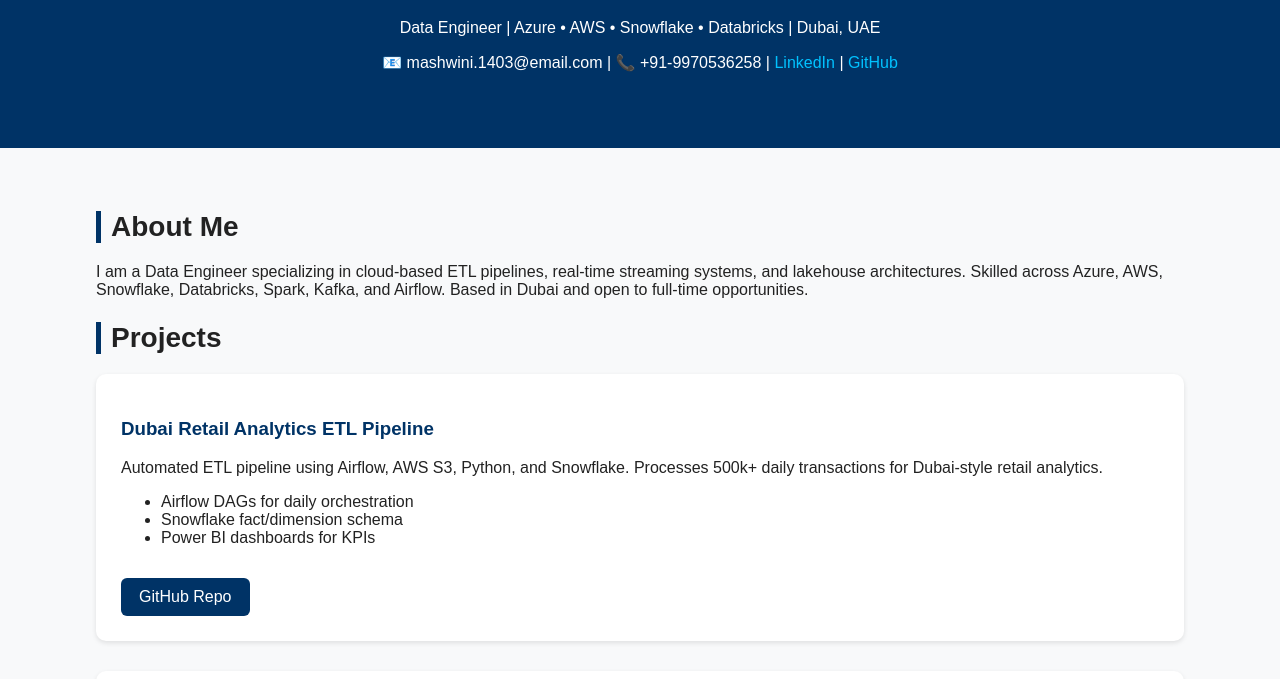
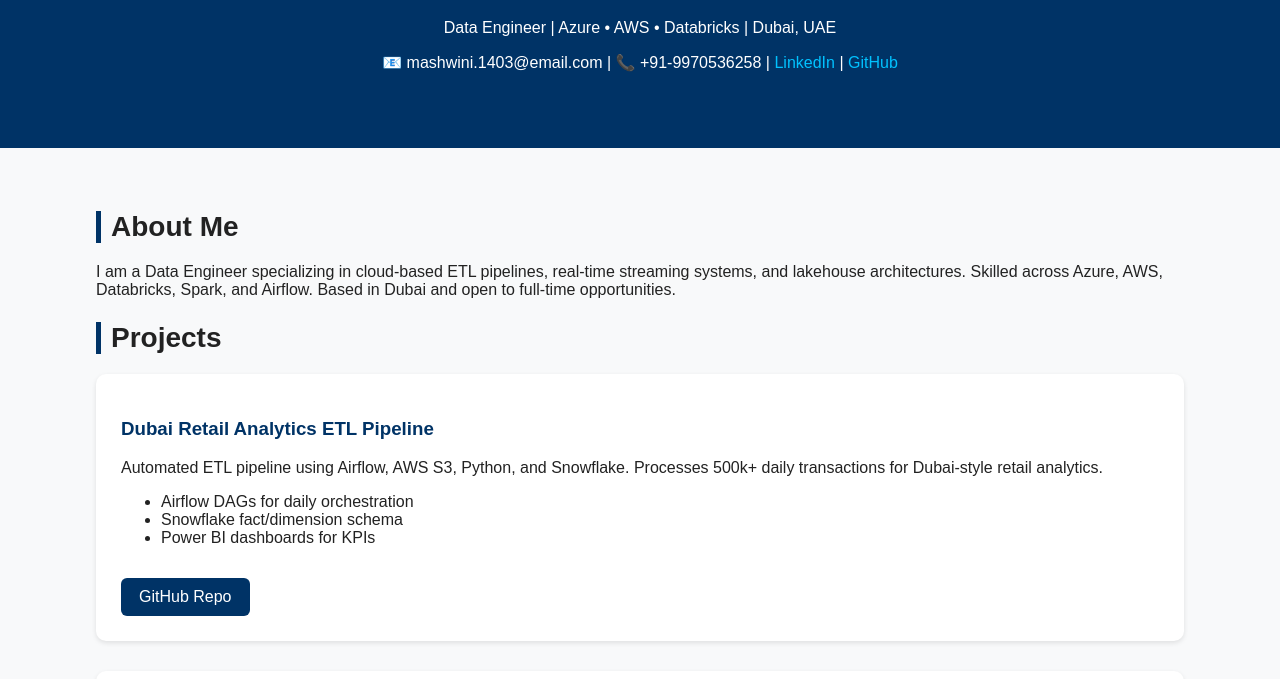
Before and after one commit to mashwini-dev/portfolio-website, a plain HTML site: page index.html in a window 1280 px wide. Shown: the part 121-800 px from the top of the page. Drawn offline with Linux system fonts and the light colour scheme.

Commit message:
Update index.html

```diff
--- a/index.html
+++ b/index.html
@@ -11,7 +11,7 @@
 
 <header>
     <h1>Ashwini M.</h1>
-    <p>Data Engineer | Azure • AWS • Snowflake • Databricks | Dubai, UAE</p>
+    <p>Data Engineer | Azure • AWS • Databricks | Dubai, UAE</p>
     <p>
         📧 mashwini.1403@email.com |
         📞 +91-9970536258 |
@@ -25,8 +25,8 @@
     <h2 class="section-title">About Me</h2>
     <p>
         I am a Data Engineer specializing in cloud-based ETL pipelines,
-        real-time streaming systems, and lakehouse architectures. Skilled across Azure, AWS, Snowflake,
-        Databricks, Spark, Kafka, and Airflow. Based in Dubai and open to full-time opportunities.
+        real-time streaming systems, and lakehouse architectures. Skilled across Azure, AWS,
+        Databricks, Spark, and Airflow. Based in Dubai and open to full-time opportunities.
     </p>
 
     <h2 class="section-title">Projects</h2>
@@ -70,4 +70,5 @@
 <footer>© 2025 Ashwini M. — Data Engineer Portfolio</footer>
 
 </body>
+
 </html>
```
